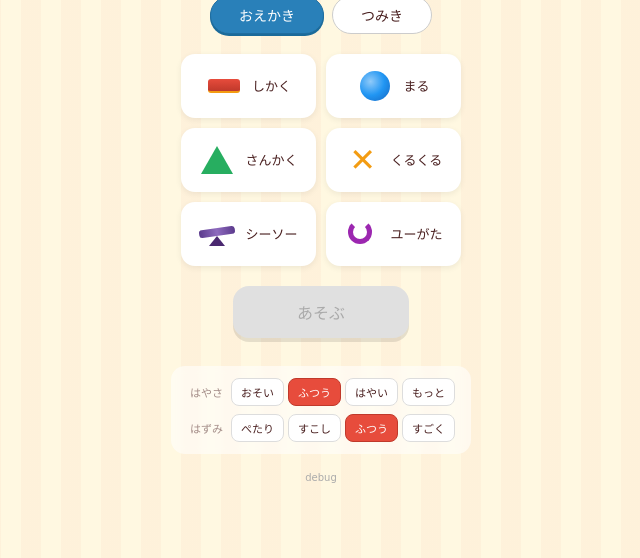
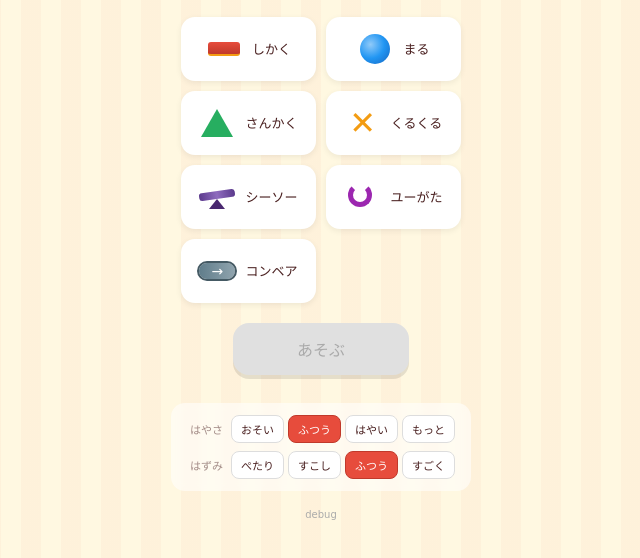
Before and after one commit to hiboma/bdama, a website built with Vite: page index.html in a window 1280 px wide. Shown: the part 234-792 px from the top of the page, without its empty margins (319-959 px from the left). Built offline with nearby package versions, Linux system fonts and the light colour scheme; a web font is replaced by a local one.

Commit message:
feat: タイトル画面にコンベアの選択ボタンを追加する
障害物メニューにコンベアのアイコンとボタンを追加し、
おえかき・つみきモードでコンベアを選択・配置できるようにする。

Co-Authored-By: Claude Opus 4.6 (1M context) <noreply@anthropic.com>

```diff
--- a/index.html
+++ b/index.html
@@ -240,6 +240,35 @@
       box-sizing: border-box;
     }
 
+    /* コンベア */
+    .icon-belt {
+      position: relative;
+      width: 36px;
+      height: 16px;
+      background: linear-gradient(90deg, #607D8B, #90A4AE);
+      border-radius: 8px;
+    }
+    .icon-belt::before {
+      content: '→';
+      position: absolute;
+      top: 50%;
+      left: 50%;
+      transform: translate(-50%, -50%);
+      font-size: 14px;
+      color: #fff;
+      line-height: 1;
+    }
+    .icon-belt::after {
+      content: '';
+      position: absolute;
+      top: -2px;
+      left: -2px;
+      right: -2px;
+      bottom: -2px;
+      border-radius: 10px;
+      border: 2px solid #455A64;
+    }
+
     /* あそぶボタン */
     .play-btn {
       padding: 14px 64px;
@@ -395,6 +424,10 @@
         <div class="icon"><div class="icon-ushape"></div></div>
         <span>ユーがた</span>
       </div>
+      <div class="obstacle-card" data-type="belt">
+        <div class="icon"><div class="icon-belt"></div></div>
+        <span>コンベア</span>
+      </div>
     </div>
 
     <div class="section-gap-md"></div>
```
